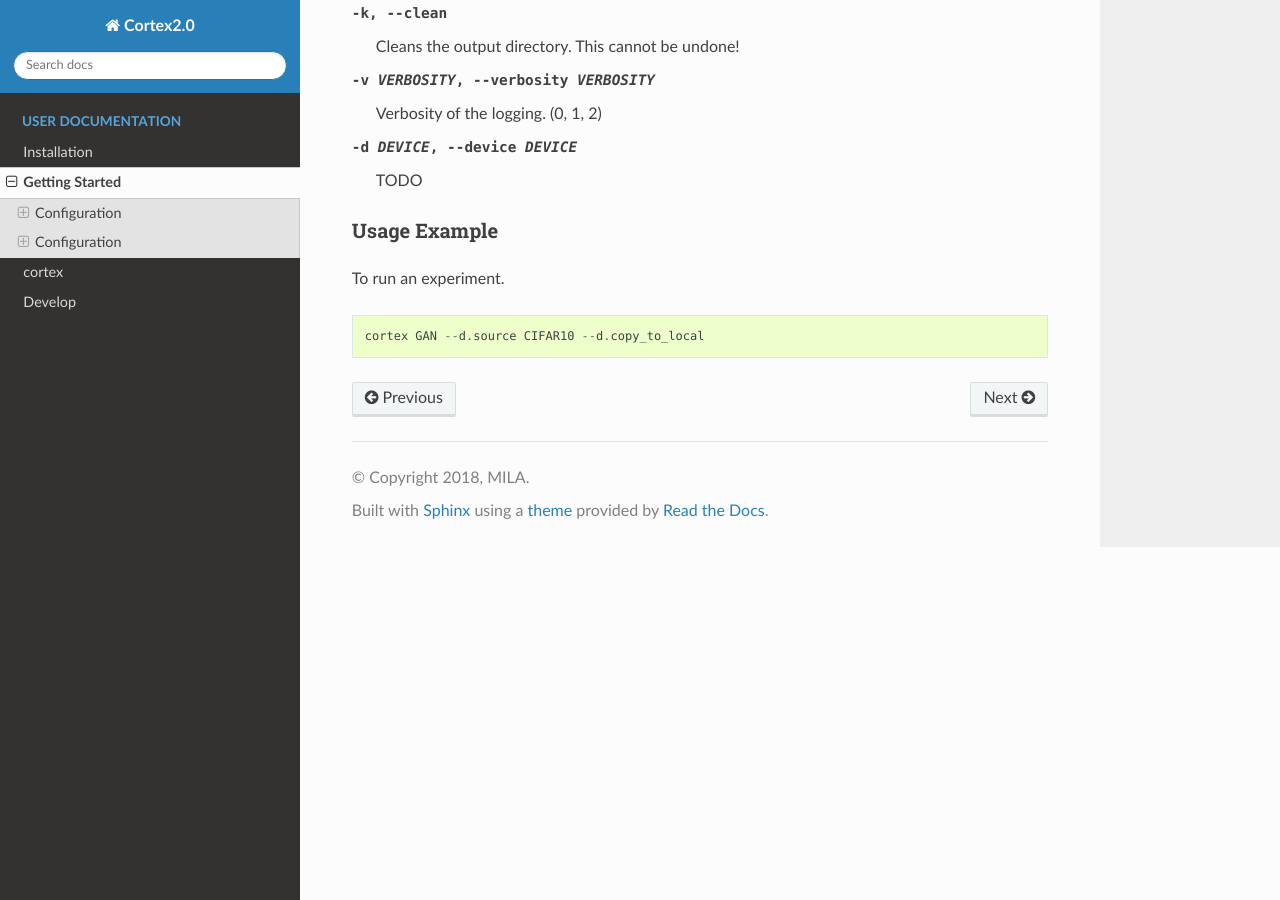
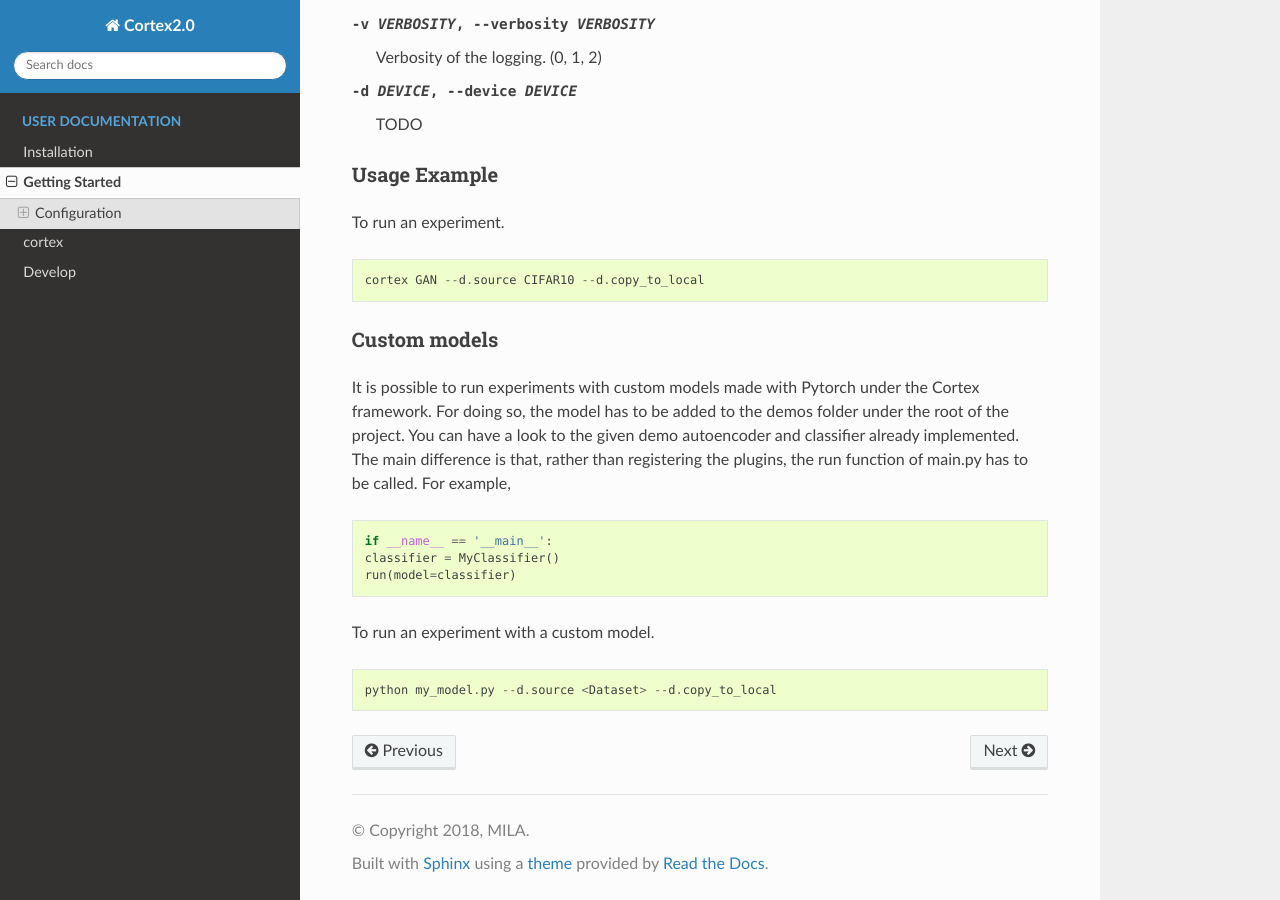
Before and after one commit to rdevon/cortex, a Sphinx documentation site: the page built from docs/source/getting_started.rst, in a window 1280 px wide and 900 px high, scrolled down 1803 px. Built offline with Sphinx 7.4.7 and the Read the Docs theme 2.0.0, drawn with Linux system fonts in a browser that asks for light colours; pages that are not in the unit, such as notebooks, are missing from menus; some of the changed text lies outside the part shown.

Commit message:
Adds information about custom models in documentation.

```diff
--- a/docs/source/getting_started.rst
+++ b/docs/source/getting_started.rst
@@ -37,15 +37,13 @@ These are as follows:
 -  vis: visdom specific arguments.
 -  | out\_path: Out path for experiment outputs
 
-Configuration
-~~~~~~~~~~~~~
 
 Usage
 '''''
 
    cortex --help
 
-Arguments
+Built-ins
 '''''''''
 
 :setup:
@@ -91,3 +89,22 @@ To run an experiment.
 ::
 
     cortex GAN --d.source CIFAR10 --d.copy_to_local
+
+Custom models
+'''''''''''''
+
+It is possible to run experiments with custom models made with Pytorch under the Cortex framework. For doing so, the model has to
+be added to the demos folder under the root of the project. You can have a look to the given demo autoencoder and classifier already
+implemented. The main difference is that, rather than registering the plugins, the run function of main.py has to be called. For example,
+
+::
+
+    if __name__ == '__main__':
+    classifier = MyClassifier()
+    run(model=classifier)
+
+To run an experiment with a custom model.
+
+::
+
+    python my_model.py --d.source <Dataset> --d.copy_to_local
```
